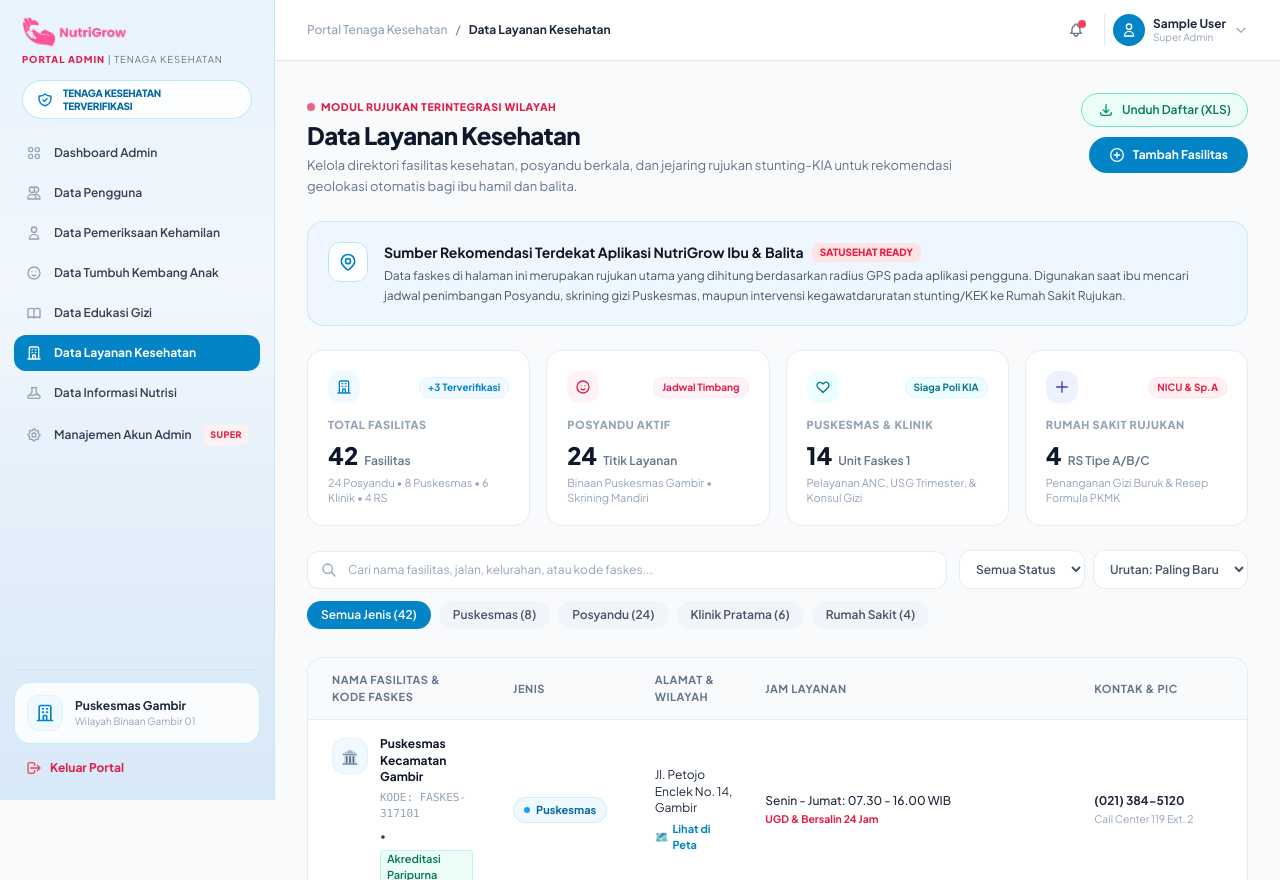
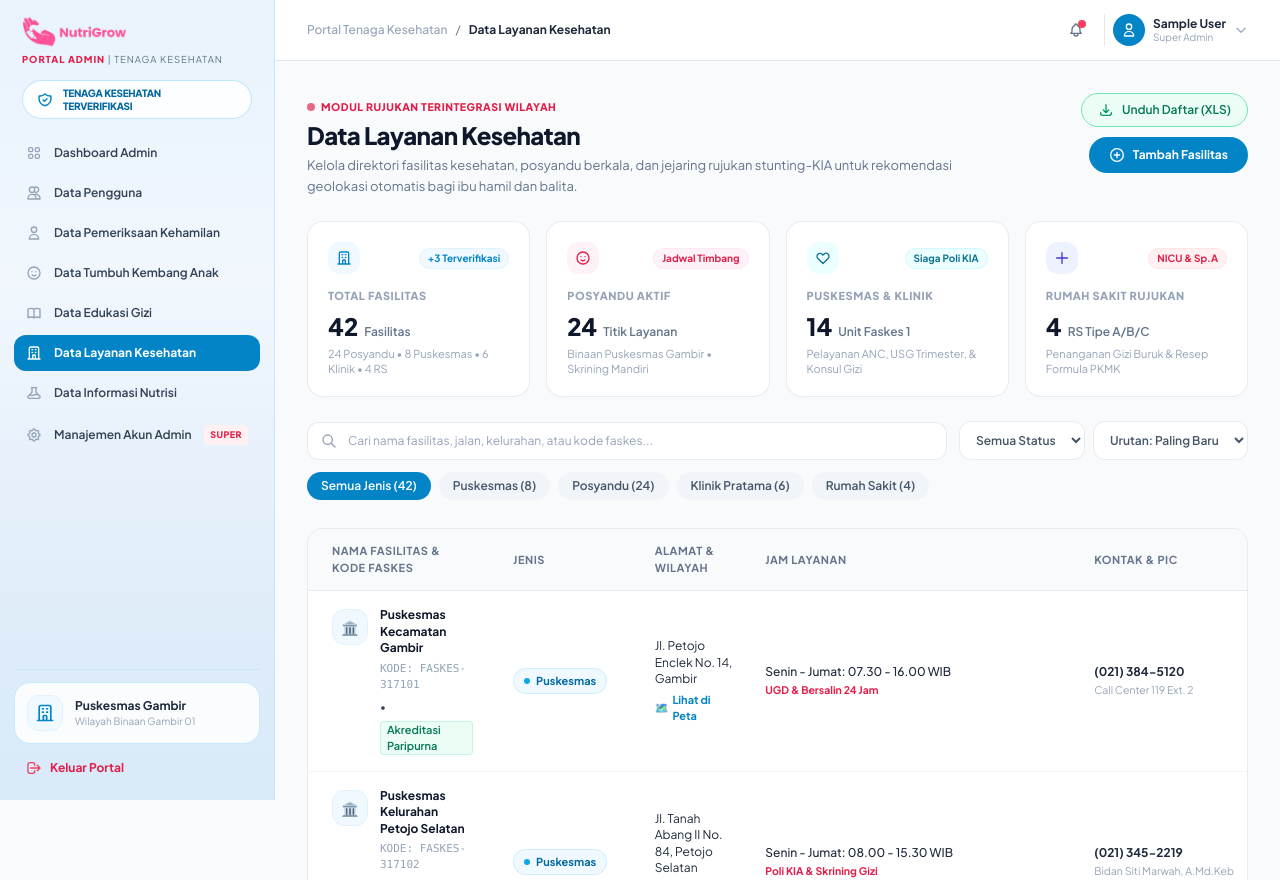
Before and after one commit to selvimeinufikha/ppl-reg01-kel03-NutriGrow, a Laravel app: page /admin/layanan-kesehatan in a window 1280 px wide. Shown: the top 880 px of the page. Run offline with Laravel 12, Linux system fonts and the light colour scheme; the visitor is signed in with stand-in values (Sample User, id 1); data comes from the database, SQL or seed files in the repository; some libraries are stand-ins or nearby versions.

Commit message:
feat(ui): hapus banner info callout di data edukasi gizi dan layanan kesehatan

```diff
--- a/resources/views/DashboardAdmin/layanan-kesehatan.blade.php
+++ b/resources/views/DashboardAdmin/layanan-kesehatan.blade.php
@@ -342,30 +342,7 @@
                     </div>
                 </div>
 
-                <!-- =========================================================== -->
-                <!-- BANNER SUMBER REKOMENDASI TERDEKAT (SESUAI MOCKUP)          -->
-                <!-- =========================================================== -->
-                <div class="p-4 sm:p-5 rounded-2xl bg-[#eef6ff] border border-sky-200/70 shadow-2xs flex items-start gap-4">
-                    <div class="w-10 h-10 rounded-xl bg-white border border-sky-200 text-[#0284c7] flex items-center justify-center shrink-0 shadow-2xs">
-                        <svg class="w-5 h-5 text-[#0284c7]" fill="none" stroke="currentColor" stroke-width="2" viewBox="0 0 24 24">
-                            <path stroke-linecap="round" stroke-linejoin="round" d="M17.657 16.657L13.414 20.9a1.998 1.998 0 01-2.827 0l-4.244-4.243a8 8 0 1111.314 0z"/>
-                            <path stroke-linecap="round" stroke-linejoin="round" d="M15 11a3 3 0 11-6 0 3 3 0 016 0z"/>
-                        </svg>
-                    </div>
-                    <div class="min-w-0 flex-1">
-                        <div class="flex flex-wrap items-center gap-2">
-                            <h3 class="text-xs sm:text-sm font-bold text-slate-900">
-                                Sumber Rekomendasi Terdekat Aplikasi NutriGrow Ibu &amp; Balita
-                            </h3>
-                            <span class="inline-flex items-center px-2 py-0.5 rounded-md bg-rose-100 text-[#e11d48] text-[10px] font-extrabold uppercase">
-                                SatuSehat Ready
-                            </span>
-                        </div>
-                        <p class="text-xs text-slate-600 mt-1 leading-relaxed">
-                            Data faskes di halaman ini merupakan rujukan utama yang dihitung berdasarkan radius GPS pada aplikasi pengguna. Digunakan saat ibu mencari jadwal penimbangan Posyandu, skrining gizi Puskesmas, maupun intervensi kegawatdaruratan stunting/KEK ke Rumah Sakit Rujukan.
-                        </p>
-                    </div>
-                </div>
+
 
                 <!-- =========================================================== -->
                 <!-- STATISTIK RINGKASAN (4 CARDS SESUAI MOCKUP)                 -->
```
Also changed, not shown: resources/views/DashboardAdmin/edukasi-gizi.blade.php (+1 -13 lines).
